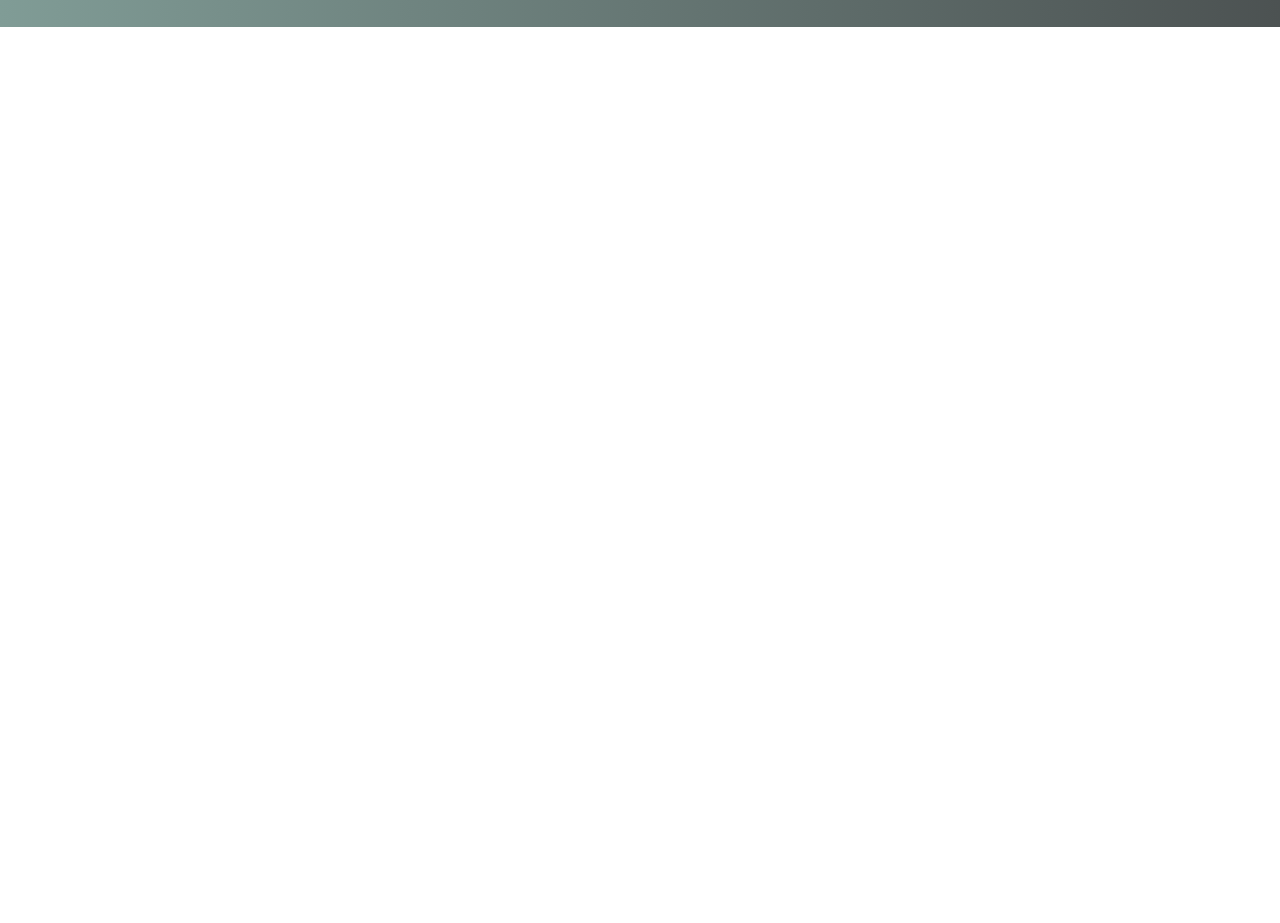
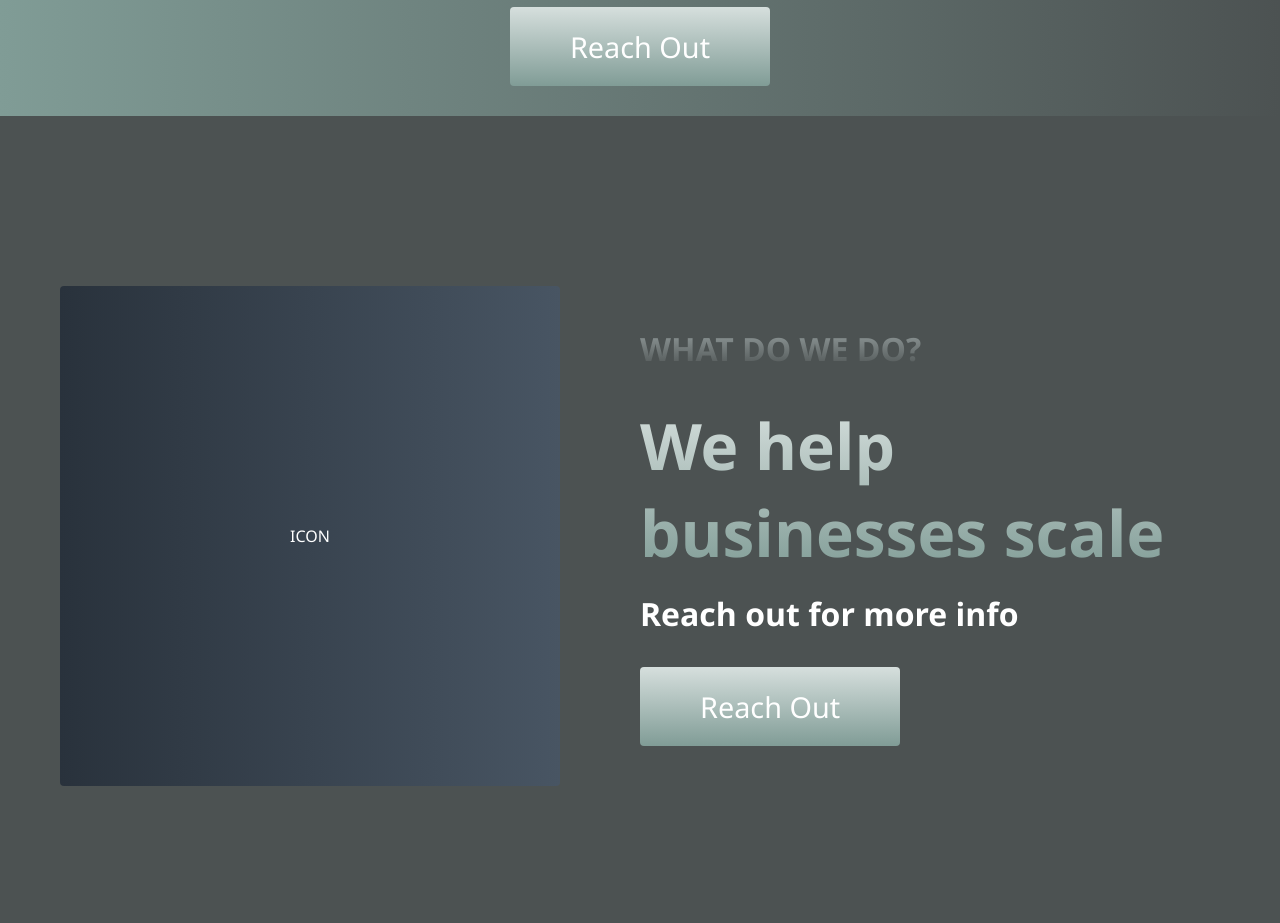
Before and after one commit to kisernl/storySites_draft, a plain HTML site: page index.html in a window 1280 px wide. Shown: the part 377-1300 px from the top of the page. Before the commit the page ends 800 px from the top, so only its background shows below. Drawn offline with Linux system fonts and the light colour scheme.

Commit message:
create About Me section

```diff
--- a/index.html
+++ b/index.html
@@ -41,6 +41,20 @@
             <button class="main__btn"><a href="#">Reach Out</a></button>
         </div>
     </div>
+    <!-- About Section -->
+    <div class="main" id="about">
+        <div class="main__container">
+            <div class="main__img--container">
+                <div class="main__img--card">ICON</div>
+            </div>
+            <div class="main__content">
+                <h1>What do we do?</h1>
+                <h2>We help businesses scale</h2>
+                <p>Reach out for more info</p>
+                <button class="main__btn"><a href="#">Reach Out</a></button>
+            </div>
+        </div>
+    </div>
 
     <script src="app.js"></script>
 </body>
--- a/styles.css
+++ b/styles.css
@@ -256,4 +256,122 @@
     }
 }
 
-/* paused video at approx 50 min */
+/* About Section */
+.main {
+    background-color: #4C5252;
+    padding: 10rem 0;
+}
+
+.main__container {
+    display: grid;
+    grid-template-columns: 1fr 1fr;
+    align-items: center;
+    justify-content: center;
+    margin: o auto;
+    height: 90%;
+    z-index: 1;
+    width: 100%;
+    max-width: 1300px;
+    padding: 0 50px;
+}
+
+.main__content {
+    color: #fff;
+    width: 100%;
+}
+
+.main__content h1 {
+    font-size: 2rem;
+    background-color:#333838;
+    background-color: #646d6d;
+    background-image: linear-gradient(to top, #4C5252 0%, #97A0A0 100%);
+    -webkit-background-clip: text;
+    -moz-background-clip: text;
+    -webkit-text-fill-color: transparent;
+    -moz-text-fill-color: transparent;
+    text-transform: uppercase;
+    margin-bottom: 32px;
+}
+
+.main__content h2{
+    font-size: 4rem;
+    background: #809C96;
+    background: -webkit-linear-gradient(to bottom, #D6DFDD, #809C96);
+    background: linear-gradient(to bottom, #D6DFDD, #809C96);
+    background-size: 100%;
+    -webkit-background-clip: text;
+    -moz-background-clip: text;
+    -webkit-text-fill-color: transparent;
+    -moz-text-fill-color: transparent;
+}
+
+.main__content p {
+    margin-top: 1rem;
+    font-size: 2rem;
+    font-weight: 700;
+}
+
+.main__btn {
+    font-size: 1.8rem;
+    background: #809C96;
+    background: -webkit-linear-gradient(to bottom, #D6DFDD, #809C96);
+    background: linear-gradient(to bottom, #D6DFDD, #809C96);
+    padding: 20px 60px;
+    border: none;
+    border-radius: 4px;
+    margin-top: 2rem;
+    cursor: pointer;
+    position: relative;
+    transition: all 0.35s;
+    outline: none;
+}
+
+.main__btn a {
+    position: relative;
+    z-index: 2;
+    color: #fff;
+    text-decoration: none;
+}
+
+.main__btn:after {
+    position: absolute;
+    content: '';
+    top: 0;
+    left: 0;
+    width: 0;
+    height: 100%;
+    /* background: #a9aead; */
+    background: #485563;  /* fallback for old browsers */
+    background: -webkit-linear-gradient(to right, #29323c, #485563);  /* Chrome 10-25, Safari 5.1-6 */
+    background: linear-gradient(to right, #29323c, #485563); /* W3C, IE 10+/ Edge, Firefox 16+, Chrome 26+, Opera 12+, Safari 7+ */
+    transition: all 0.35s;
+    border-radius: 4px;
+}
+
+.main__btn:hover {
+    color: #fff;
+}
+
+.main__btn:hover:after {
+    width: 100%;
+}
+
+.main__img--container {
+    text-align: center;
+}
+
+.main__img--card {
+    margin: 10px;
+    height: 500px;
+    width: 500px;
+    border-radius: 4px;
+    display: flex;
+    flex-direction: column;
+    justify-content: center;
+    color: #fff;
+    /* background-image: linear-gradient(to top, #4C5252 0%, #97A0A0 100%); */
+    background: #485563;  /* fallback for old browsers */
+    background: -webkit-linear-gradient(to right, #29323c, #485563);  /* Chrome 10-25, Safari 5.1-6 */
+    background: linear-gradient(to right, #29323c, #485563); /* W3C, IE 10+/ Edge, Firefox 16+, Chrome 26+, Opera 12+, Safari 7+ */
+
+}
```
